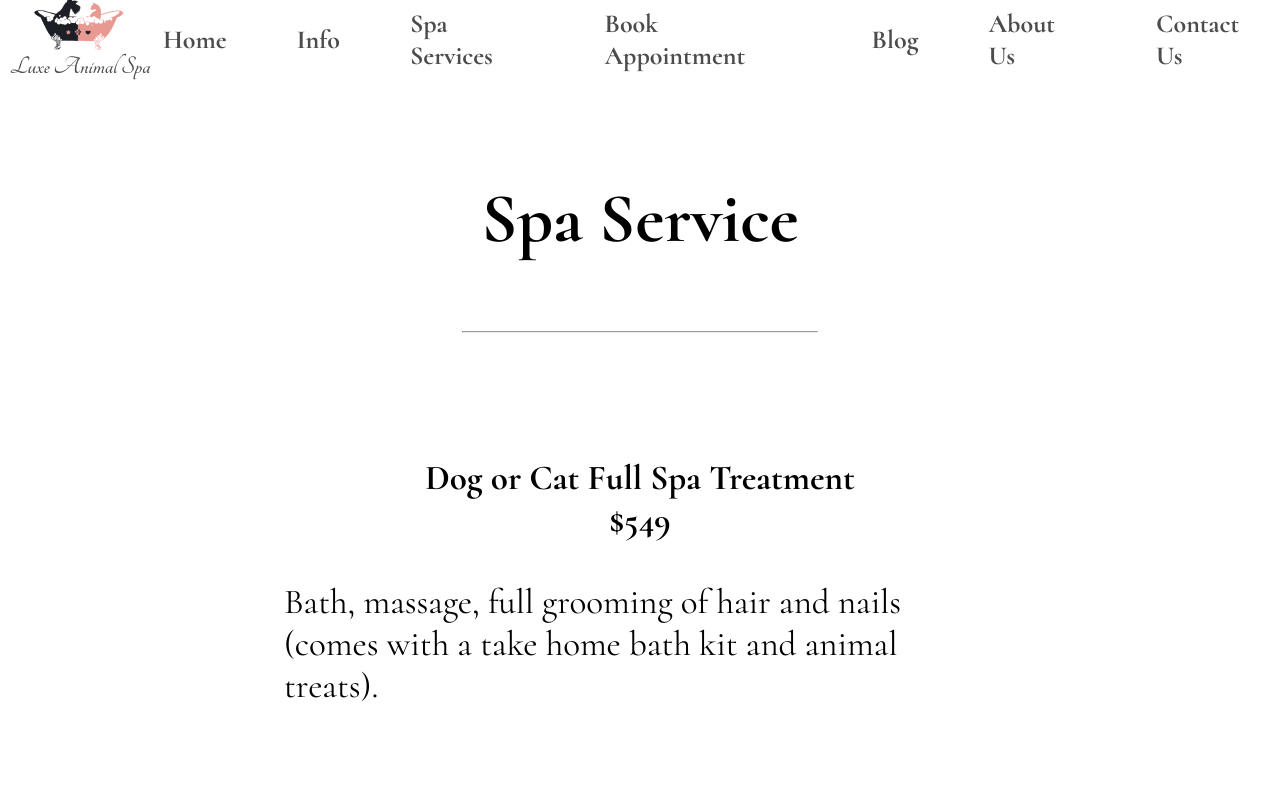
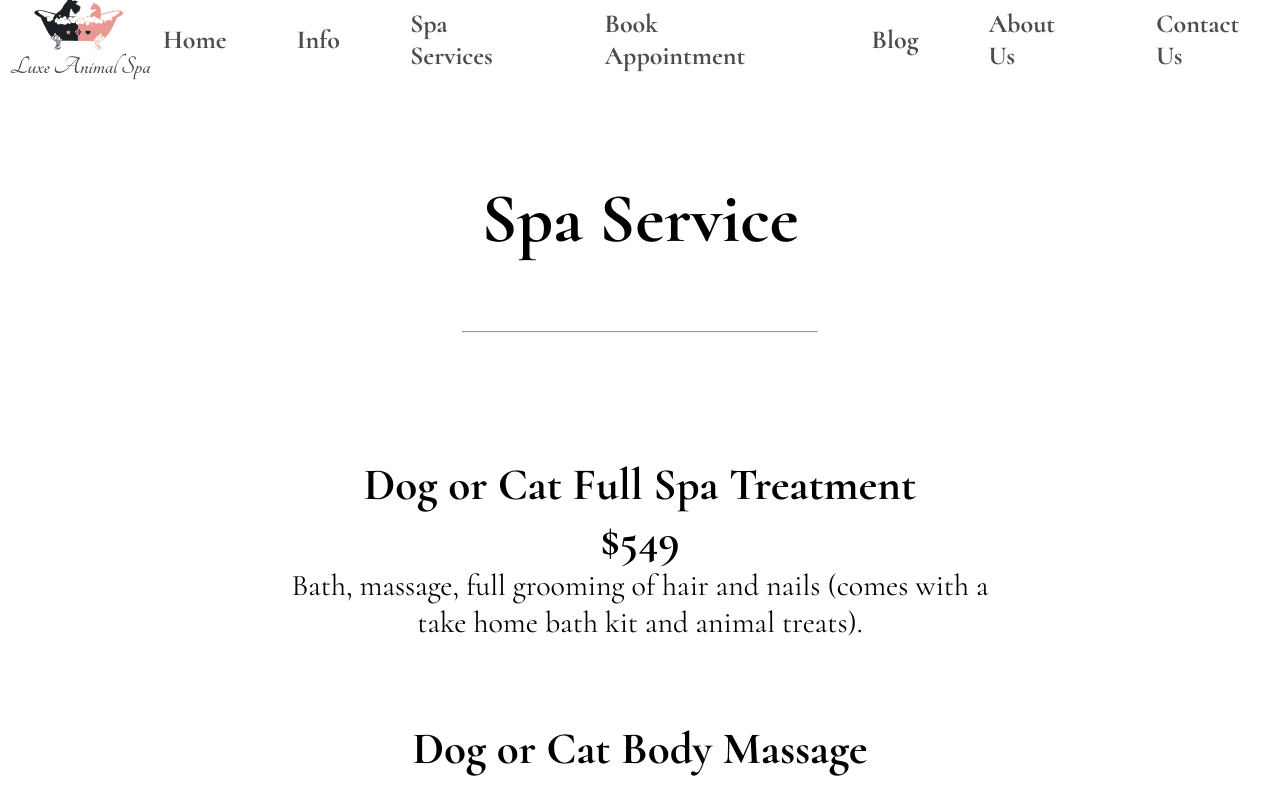
Before and after one commit to UladzislauPapliouka/ModsenDoggySPA, a Next.js app: page /spa-services in a window 1280 px wide. Shown: the top 790 px of the page. Built offline with nearby package versions, Linux system fonts and the light colour scheme.

Commit message:
feat(refactoring): add typography component

```diff
--- a/src/components/SpaService/index.module.scss
+++ b/src/components/SpaService/index.module.scss
@@ -3,19 +3,7 @@
   flex-direction: column;
   align-items: center;
   margin-bottom: 80px;
-
-  > .title,
-  .price {
-    font-size: 35px;
-    font-weight: 700;
-  }
-
-  > .price {
-    margin-bottom: 40px;
-  }
-
-  .description {
-    font-size: 35px;
-    font-weight: 400;
+  span {
+    text-align: center;
   }
 }
--- a/src/components/SpaService/index.tsx
+++ b/src/components/SpaService/index.tsx
@@ -1,4 +1,5 @@
 import styles from './index.module.scss';
+import { Typography } from '@components/Typography';
 
 type Props = {
   title: string;
@@ -8,9 +9,13 @@ type Props = {
 export const SpaService = ({ title, description, price }: Props) => {
   return (
     <div className={styles.container}>
-      <span className={styles.title}>{title}</span>
-      <span className={styles.price}>{`$${price}`}</span>
-      <span className={styles.description}>{description}</span>
+      <Typography variant={'header-3'} weight={'bold'}>
+        {title}
+      </Typography>
+      <Typography
+        variant={'header-3'}
+        weight={'bold'}>{`$${price}`}</Typography>
+      <Typography variant={'body-2'}>{description}</Typography>
     </div>
   );
 };
--- /dev/null
+++ b/src/components/Typography/index.module.scss
@@ -0,0 +1,33 @@
+.component {
+  font-family: var(--font-cormorant), serif;
+  &.header-1 {
+    font-size: 70px;
+  }
+  &.header-2 {
+    font-size: 60px;
+  }
+  &.header-3 {
+    font-size: 45px;
+  }
+  &.header-4 {
+    font-size: 30px;
+  }
+  &.header-20 {
+    font-size: 70px;
+  }
+  &.body-1 {
+    font-size: 45px;
+  }
+  &.body-2 {
+    font-size: 30px;
+  }
+  &.body-3 {
+    font-size: 20px;
+  }
+  &.normal {
+    font-weight: 400;
+  }
+  &.bold {
+    font-weight: 700;
+  }
+}
--- /dev/null
+++ b/src/components/Typography/index.tsx
@@ -0,0 +1,29 @@
+import { ButtonHTMLAttributes, DetailedHTMLProps } from 'react';
+import styles from './index.module.scss';
+interface Props
+  extends DetailedHTMLProps<
+    ButtonHTMLAttributes<HTMLButtonElement>,
+    HTMLButtonElement
+  > {
+  variant?:
+    | 'header-1'
+    | 'header-2'
+    | 'header-3'
+    | 'header-4'
+    | 'header-5'
+    | 'body-1'
+    | 'body-2'
+    | 'body-3';
+  weight?: 'normal' | 'bold';
+}
+export const Typography = ({
+  variant = 'body-1',
+  weight = 'normal',
+  ...props
+}: Props) => {
+  return (
+    <span
+      className={`${styles.component} ${styles[variant]} ${styles[weight]}`}
+      {...props}></span>
+  );
+};
--- a/src/pages/spa-services/index.module.scss
+++ b/src/pages/spa-services/index.module.scss
@@ -2,9 +2,7 @@
 .container {
   @extend .common-container;
 
-  > .title {
-    font-weight: 700;
-    font-size: 70px;
+  > span {
     margin-bottom: 70px;
   }
 
@@ -14,7 +12,7 @@
     width: 50%;
   }
 
-  .title + hr {
+  > span + hr {
     margin-bottom: 124px;
   }
 
--- a/src/pages/spa-services/index.tsx
+++ b/src/pages/spa-services/index.tsx
@@ -1,11 +1,14 @@
 import { SpaService } from '@components/SpaService';
 import styles from './index.module.scss';
 import { spaServices } from '../../shared/spa-services';
+import { Typography } from '@components/Typography';
 
 export default function IndexPage() {
   return (
     <div className={styles.container}>
-      <span className={styles.title}>Spa Service</span>
+      <Typography weight={'bold'} variant={'header-1'}>
+        Spa Service
+      </Typography>
       <hr />
       {spaServices.map(service => (
         <SpaService {...service} />
```
